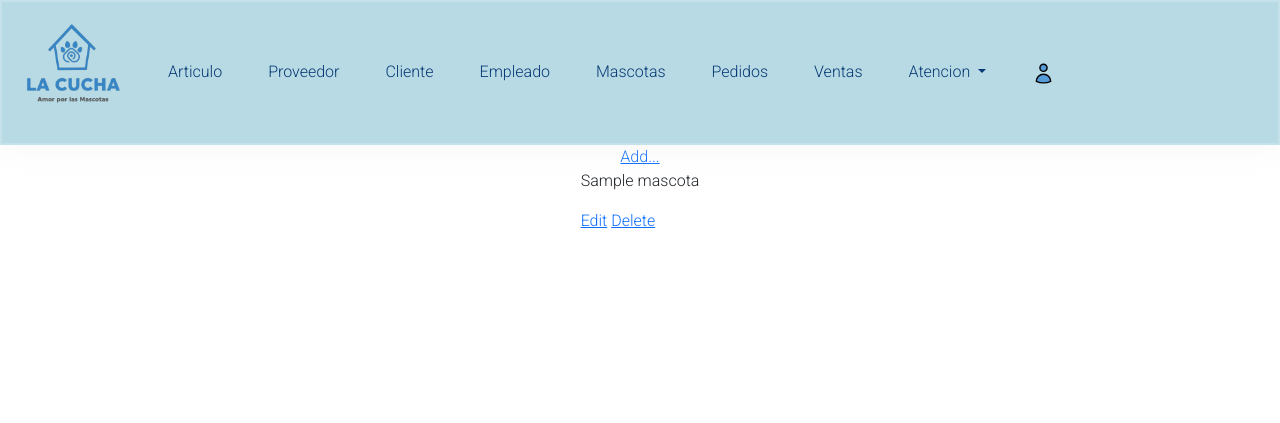
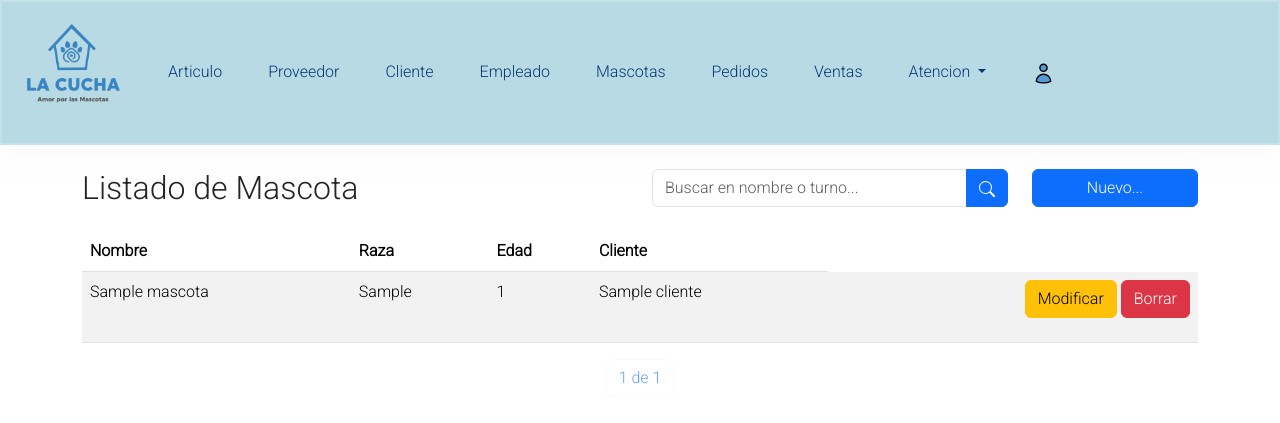
Before and after one commit to CuelloSanty/veterinaria, a Django app: page /Mascota/Lista/ in a window 1280 px wide. Shown: the top 423 px of the page. Run offline with Django 5.2, Linux system fonts and the light colour scheme; tables that the repository leaves empty hold one stand-in row (values such as "Sample post").

Commit message:
actualizacion listas

```diff
--- a/vete/templates/Admin/Empleados/empleado_form.html
+++ b/vete/templates/Admin/Empleados/empleado_form.html
@@ -30,10 +30,10 @@
     </style>
     <a href="/Empleado/Lista/"> <svg xmlns="http://www.w3.org/2000/svg" fill="none" viewBox="0 0 24 24" stroke-width="1.5" stroke="currentColor" class="size-6">
         <path stroke-linecap="round" stroke-linejoin="round" d="M9 15 3 9m0 0 6-6M3 9h12a6 6 0 0 1 0 12h-3" />
-      </svg>Lista de Atencion</a>
+      </svg>Lista de Empleados</a>
           <form method="POST">
 
-              <button type="submit" class="submit">Guardar Atencion</button>
+              <button type="submit" class="submit">Guardar Empleado</button>
               <div class="main-conteiner">
               {% csrf_token %}
               <div class="form">
@@ -42,7 +42,7 @@
               <div class="formset-conteiner">
               <button class="add"><svg xmlns="http://www.w3.org/2000/svg" fill="none" viewBox="0 0 24 24" stroke-width="1.5" stroke="currentColor" class="size-6">
         <path stroke-linecap="round" stroke-linejoin="round" d="M12 4.5v15m7.5-7.5h-15" />
-      </svg> Agregar Producto</button>
+      </svg> Agregar Empleado</button>
               <div class="formset">
               {{ adelanto_formset.management_form }}
               {% for f in adelanto_formset %}
--- a/vete/templates/Admin/Mascota/lista.html
+++ b/vete/templates/Admin/Mascota/lista.html
@@ -1,11 +1,77 @@
 {% extends 'base.html' %}
 {% block content %}
-<a href="/Mascota/add">Add...</a>
-{% for m in Mascota %}
-<div>
-	<p>{{m.nombre}}</p>
-	<a href="/Mascota/{{m.id}}/edit">Edit</a>
-	<a href="/Mascota/{{m.id}}/delete">Delete</a>
+<br>
+<div id="contenido" class="container">
+    <div id="titulo" class="row pb-3">
+        <h2 class="col-9 col-md-6">Listado de Mascota</h2>
+        <form method="GET" class="d-none d-md-table-cell col-md-4">
+            <div class="input-group">
+                <input type="text" class="form-control" name="q" value="{{ query }}" \
+                    placeholder="Buscar en nombre o turno...">
+                <button class="btn btn-primary text-light" type="submit">
+                    <svg xmlns="http://www.w3.org/2000/svg" width="16" height="16" fill="white" class="bi bi-search" viewBox="0 0 16 16">
+                        <path d="M11.742 10.344a6.5 6.5 0 1 0-1.397 1.398h-.001q.044.06.098.115l3.85 3.85a1 1 0 0 0 1.415-1.414l-3.85-3.85a1 1 0 0 0-.115-.1zM12 6.5a5.5 5.5 0 1 1-11 0 5.5 5.5 0 0 1 11 0"/>
+                    </svg>
+                </button>
+            </div>
+        </form>
+        <div class="col-3 col-md-2 text-end">
+            <a class="btn btn-primary w-100" href="/Mascota/add/">Nuevo...</a>
+        </div>
+    </div>
+    <table class="table table-striped">
+		<thead>
+			<tr>
+				<th>Nombre</th>
+				<th>Raza</th>
+				<th>Edad</th>
+				<th>Cliente</th>
+			</tr>
+		</thead>
+
+		<tbody>
+			{% for m in Mascota %}
+			<tr>
+				<td>{{ m.nombre }}</td>
+				<td>{{ m.raza }}</td>
+				<td>{{ m.edad }}</td>
+				<td>{{ m.cliente }}</td>
+
+				<td>
+					<div class="d-flex justify-content-end align-items-end mb-3">
+
+						<a class="btn btn-warning ms-1"  href="/Mascota/{{m.id}}/edit">Modificar</a>
+						<a class="btn btn-danger ms-1" href="/Mascota/{{m.id}}/delete">Borrar</a>
+					</div>
+				</td>
+			</tr>
+		</tbody>
+        {% endfor %}
+    </table>
+
+    <div class="pagination justify-content-center">
+        {% if page_obj.has_previous %}
+            <a class="btn btn-outline-primary mb-3" href="?page=1">
+                Primera
+            </a>
+            <a class="btn btn-outline-primary mb-3" href="?page={{ page_obj.previous_page_number }}">
+                Anterior
+            </a>
+        {% endif %}
+
+        <span class="current-page btn btn-outline-light disabled text-primary mb-3">
+            {{ page_obj.number }} de {{ page_obj.paginator.num_pages }}
+        </span>
+
+        {% if page_obj.has_next %}
+            <a class="btn btn-outline-primary mb-3" href="?page={{ page_obj.next_page_number }}">
+                Siguiente
+            </a>
+            <a class="btn btn-outline-primary mb-3" href="?page={{ page_obj.paginator.num_pages }}">
+                Última
+            </a>
+        {% endif %}
+    </div>
 </div>
-{% endfor %}
+
 {% endblock  %}
--- a/vete/templates/Admin/Proveedor/lista.html
+++ b/vete/templates/Admin/Proveedor/lista.html
@@ -1,5 +1,6 @@
 {% extends 'base.html' %}
 {% block content %}
+<br>
 <div id="contenido" class="container">
     <div id="titulo" class="row pb-3">
         <h2 class="col-9 col-md-6">Listado de Proveedores</h2>
--- a/vete/views.py
+++ b/vete/views.py
@@ -23,7 +23,7 @@ class Articulos_vista:
 class Art_list(Articulos_vista, ListView):
     template_name = 'admin/Articulos/Lista.html'
     context_object_name = "Art"
-    paginate_by = 2
+    paginate_by = 1
 
     def get_queryset(self):
         queryset = super().get_queryset()
@@ -39,12 +39,17 @@ class Art_list(Articulos_vista, ListView):
 
 class Art_Create(Articulos_vista, CreateView):
     template_name = 'admin/Articulos/form.html'
+    success_url = '/Articulos/Lista/'
 
 class Art_Update(Articulos_vista, UpdateView):
     template_name = 'admin/Articulos/form.html'
+    success_url = '/Articulos/Lista/'
+
 
 class Art_Delete(Articulos_vista, DeleteView):
     template_name = 'admin/Articulos/delete.html'
+    success_url = '/Articulos/Lista/'
+
 # ---------------------> Articulos [End]
 
 
@@ -167,7 +172,20 @@ class cliente_mainclass:
 
 class Client_List(cliente_mainclass, ListView):
     template_name = "Admin/Cliente/lista.html"
+    paginate_by = 1
     context_object_name = "Cliente"
+
+    def get_queryset(self):
+        queryset = super().get_queryset()
+        query = self.request.GET.get('q')
+        if query:
+            queryset = queryset.filter(Q(nombre__icontains=query) | Q(telefono__icontains=query))
+        return queryset
+
+    def get_context_data(self, **kwargs):
+        context = super().get_context_data(**kwargs)
+        context['query'] = self.request.GET.get('q', '')  # Enviar el valor de la búsqueda al contexto
+        return context
 
 class Client_Create(cliente_mainclass, CreateView):
     template_name = "Admin/Cliente/form.html"
@@ -193,9 +211,22 @@ class mascota_mainclass:
 class Masc_List(mascota_mainclass, ListView):
     template_name = "Admin/Mascota/lista.html"
     context_object_name = "Mascota"
+    paginate_by = 7
+    def get_queryset(self):
+        queryset = super().get_queryset()
+        query = self.request.GET.get('q')
+        if query:
+            queryset = queryset.filter(Q(nombre__icontains=query) | Q(raza__icontains=query))
+        return queryset
+
+    def get_context_data(self, **kwargs):
+        context = super().get_context_data(**kwargs)
+        context['query'] = self.request.GET.get('q', '')  # Enviar el valor de la búsqueda al contexto
+        return context
 
 class Masc_Create(mascota_mainclass, CreateView):
     template_name = "Admin/Mascota/form.html"
+    success_url = "/Mascota/Lista/"
 
 class Masc_Update(mascota_mainclass, UpdateView):
     template_name = "Admin/Mascota/form.html"
@@ -210,7 +241,7 @@ class Masc_Delete(mascota_mainclass, DeleteView):
 class Atencion_List(ListView):
     model = Atencione
     template_name = "Admin/Atencion/lista.html"
-    paginate_by = 3
+    paginate_by = 1
     context_object_name = "Atencion"
 
 def Atencion_Create(request):
```
Also changed, not shown: vete/static/style/forms_inline.css (+13 -6 lines), vete/templates/Admin/Articulos/Lista.html (+23 -3 lines), vete/templates/Admin/Cliente/lista.html (+73 -7 lines), vete/templates/Admin/Empleados/empleado.html (+14 -1 lines).
